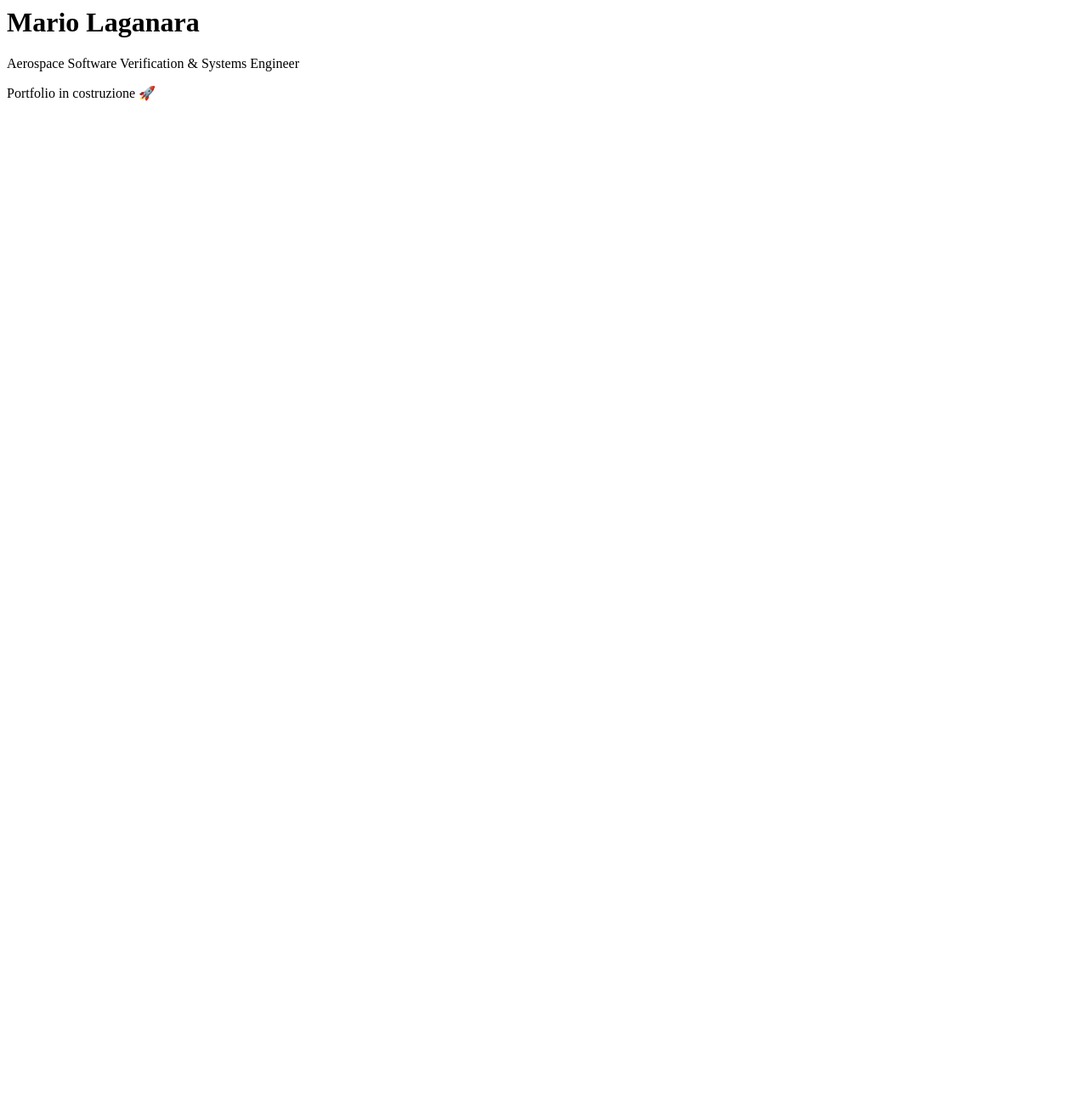
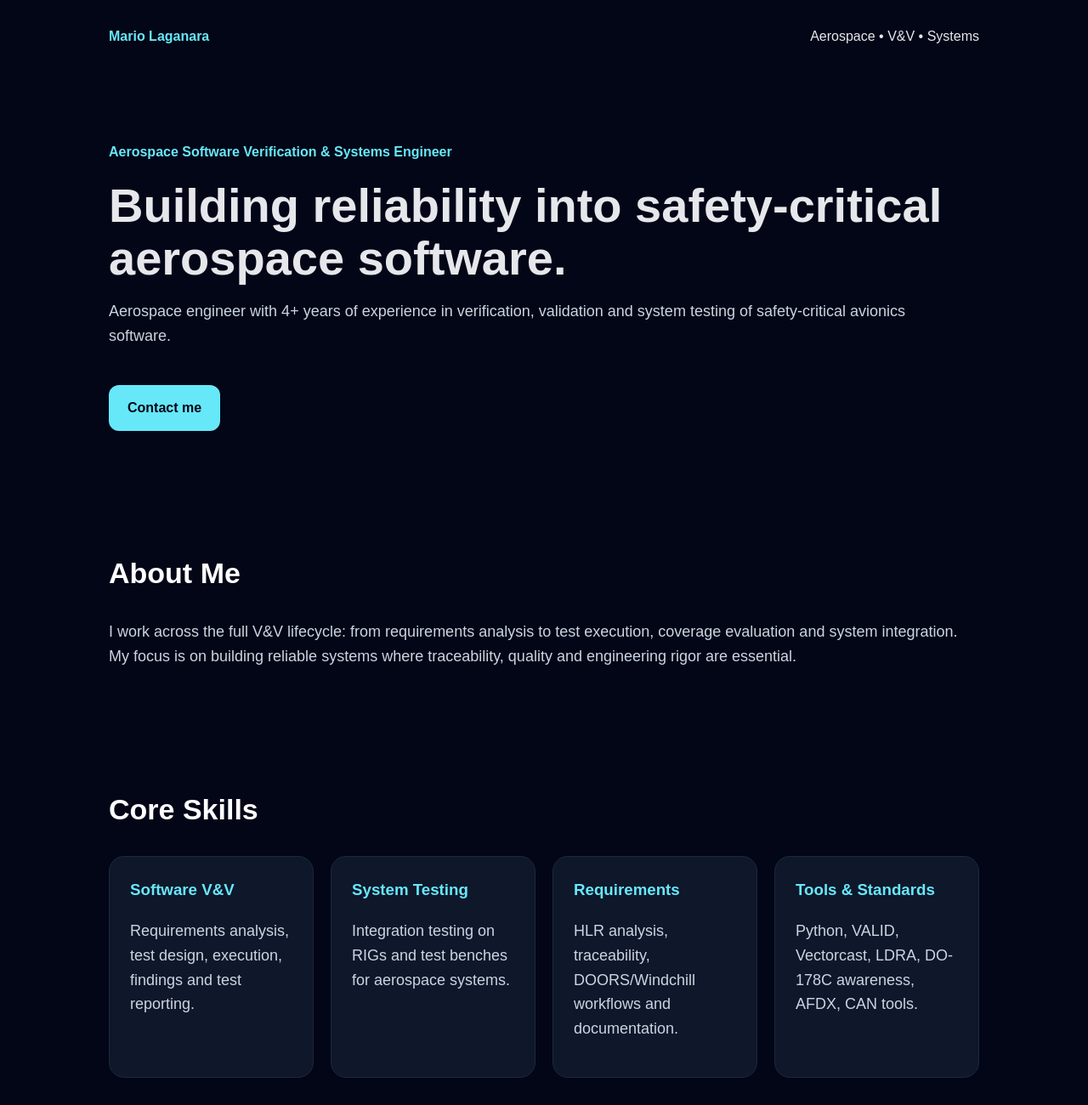
Before and after one commit to Jetly96/portfolio, a plain HTML site: page index.html in a window 1280 px wide. Shown: the top 1300 px of the page at 85% size. Before the commit the page ends 800 px from the top, so only its background shows below. Drawn offline with Linux system fonts and the light colour scheme.

Commit message:
Update index.html

```diff
--- a/index.html
+++ b/index.html
@@ -1,3 +1,206 @@
-<h1>Mario Laganara</h1>
-<p>Aerospace Software Verification & Systems Engineer</p>
-<p>Portfolio in costruzione 🚀</p>
+<!DOCTYPE html>
+<html lang="en">
+<head>
+  <meta charset="UTF-8" />
+  <meta name="viewport" content="width=device-width, initial-scale=1.0" />
+  <title>Mario Laganara | Aerospace Software Test & Systems Engineer</title>
+
+  <style>
+    body {
+      margin: 0;
+      font-family: Arial, sans-serif;
+      background: #020617;
+      color: #e5e7eb;
+      line-height: 1.6;
+    }
+
+    header {
+      padding: 30px 10%;
+      display: flex;
+      justify-content: space-between;
+      align-items: center;
+    }
+
+    .logo {
+      font-weight: bold;
+      color: #67e8f9;
+    }
+
+    .hero {
+      padding: 80px 10%;
+      max-width: 1000px;
+    }
+
+    .tag {
+      color: #67e8f9;
+      font-weight: bold;
+      margin-bottom: 20px;
+    }
+
+    h1 {
+      font-size: 56px;
+      line-height: 1.1;
+      margin: 0;
+    }
+
+    h2 {
+      font-size: 34px;
+      color: white;
+      margin-top: 0;
+    }
+
+    p {
+      color: #cbd5e1;
+      font-size: 18px;
+    }
+
+    section {
+      padding: 60px 10%;
+    }
+
+    .card-grid {
+      display: grid;
+      grid-template-columns: repeat(auto-fit, minmax(220px, 1fr));
+      gap: 20px;
+    }
+
+    .card {
+      background: #0f172a;
+      border: 1px solid #1e293b;
+      border-radius: 18px;
+      padding: 24px;
+    }
+
+    .card h3 {
+      color: #67e8f9;
+      margin-top: 0;
+    }
+
+    .button {
+      display: inline-block;
+      margin-top: 25px;
+      padding: 14px 22px;
+      background: #67e8f9;
+      color: #020617;
+      border-radius: 12px;
+      text-decoration: none;
+      font-weight: bold;
+    }
+
+    footer {
+      padding: 40px 10%;
+      color: #94a3b8;
+      border-top: 1px solid #1e293b;
+    }
+  </style>
+</head>
+
+<body>
+  <header>
+    <div class="logo">Mario Laganara</div>
+    <div>Aerospace • V&V • Systems</div>
+  </header>
+
+  <main>
+    <section class="hero">
+      <div class="tag">Aerospace Software Verification & Systems Engineer</div>
+      <h1>Building reliability into safety-critical aerospace software.</h1>
+      <p>
+        Aerospace engineer with 4+ years of experience in verification,
+        validation and system testing of safety-critical avionics software.
+      </p>
+      <a class="button" href="mailto:mariolaganara96@hotmail.it">Contact me</a>
+    </section>
+
+    <section>
+      <h2>About Me</h2>
+      <p>
+        I work across the full V&V lifecycle: from requirements analysis to test
+        execution, coverage evaluation and system integration. My focus is on
+        building reliable systems where traceability, quality and engineering
+        rigor are essential.
+      </p>
+    </section>
+
+    <section>
+      <h2>Core Skills</h2>
+      <div class="card-grid">
+        <div class="card">
+          <h3>Software V&V</h3>
+          <p>Requirements analysis, test design, execution, findings and test reporting.</p>
+        </div>
+        <div class="card">
+          <h3>System Testing</h3>
+          <p>Integration testing on RIGs and test benches for aerospace systems.</p>
+        </div>
+        <div class="card">
+          <h3>Requirements</h3>
+          <p>HLR analysis, traceability, DOORS/Windchill workflows and documentation.</p>
+        </div>
+        <div class="card">
+          <h3>Tools & Standards</h3>
+          <p>Python, VALID, Vectorcast, LDRA, DO-178C awareness, AFDX, CAN tools.</p>
+        </div>
+      </div>
+    </section>
+
+    <section>
+      <h2>Experience Highlights</h2>
+      <div class="card-grid">
+        <div class="card">
+          <h3>Avionics V&V</h3>
+          <p>
+            V&V activities on avionics systems such as EDCU and CDS across
+            multiple helicopter programs.
+          </p>
+        </div>
+        <div class="card">
+          <h3>Coverage Analysis</h3>
+          <p>
+            Coverage environment setup, source comparison, loadset creation,
+            test execution and result analysis.
+          </p>
+        </div>
+        <div class="card">
+          <h3>Fuel System Testing</h3>
+          <p>
+            System and test software engineering for aerospace fuel systems,
+            including HLR, HLT and bench testing.
+          </p>
+        </div>
+      </div>
+    </section>
+
+    <section>
+      <h2>Projects & Case Studies</h2>
+      <div class="card-grid">
+        <div class="card">
+          <h3>Requirements-Based Testing Workflow</h3>
+          <p>
+            A structured example of how requirements can be transformed into
+            test cases, execution evidence and traceability.
+          </p>
+        </div>
+        <div class="card">
+          <h3>Coverage Analysis Support Tool</h3>
+          <p>
+            Concept for a Python-based support tool to organize coverage inputs,
+            outputs and reports.
+          </p>
+        </div>
+        <div class="card">
+          <h3>Test Bench Validation Example</h3>
+          <p>
+            A simplified case study showing how system behavior can be validated
+            on a controlled test bench.
+          </p>
+        </div>
+      </div>
+    </section>
+  </main>
+
+  <footer>
+    © 2026 Mario Laganara — mariolaganara96@hotmail.it
+  </footer>
+</body>
+</html>
```
